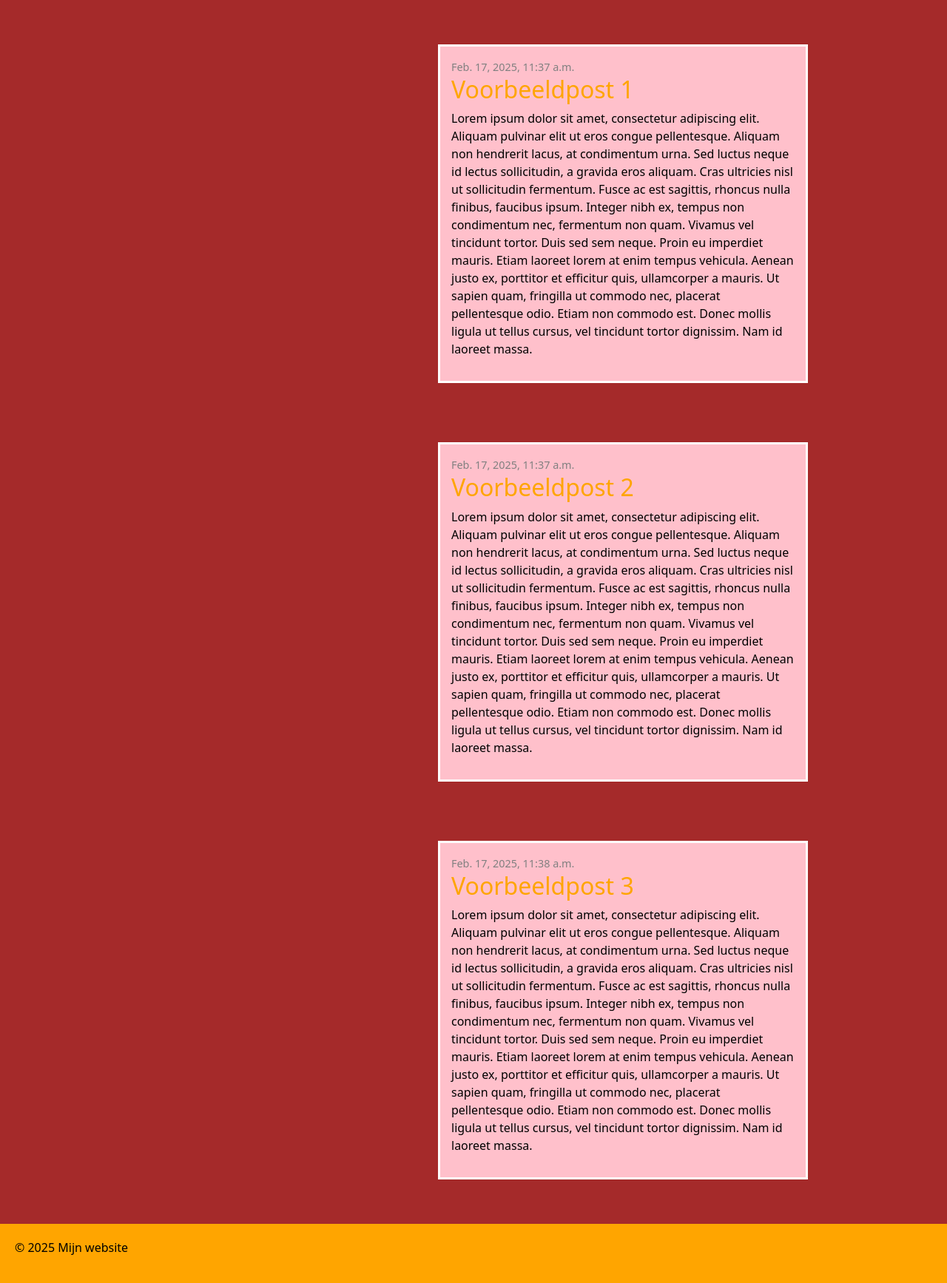
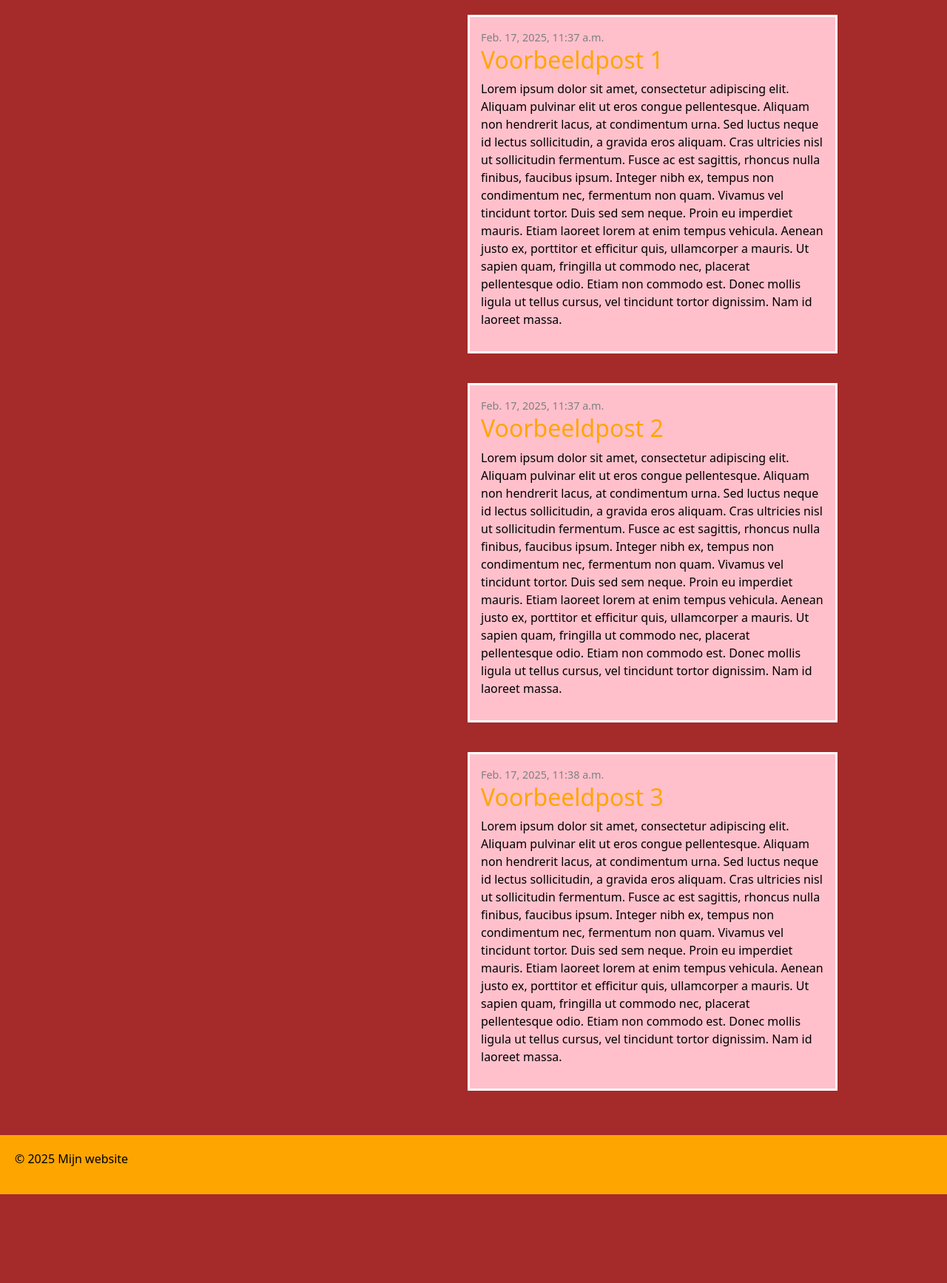
Before and after one commit to MickaelDL27/testDjango, a Django app: page / in a window 1280 px wide. Shown: the part 136-1871 px from the top of the page at 74% size. After the commit the page ends 1751 px from the top, so only its background shows below. Run offline with Django 5.2, Linux system fonts and the light colour scheme; data comes from the database, SQL or seed files in the repository; some libraries are stand-ins or nearby versions.

Commit message:
HuiswerkL5

```diff
--- a/mysite/blog/static/css/stijl.css
+++ b/mysite/blog/static/css/stijl.css
@@ -31,7 +31,7 @@ div
     padding: 15px;
     border: 3px solid white;
     width: 500px;
-    margin: 40px;
+    margin-bottom: 40px;
 }
 .date
 {
```
